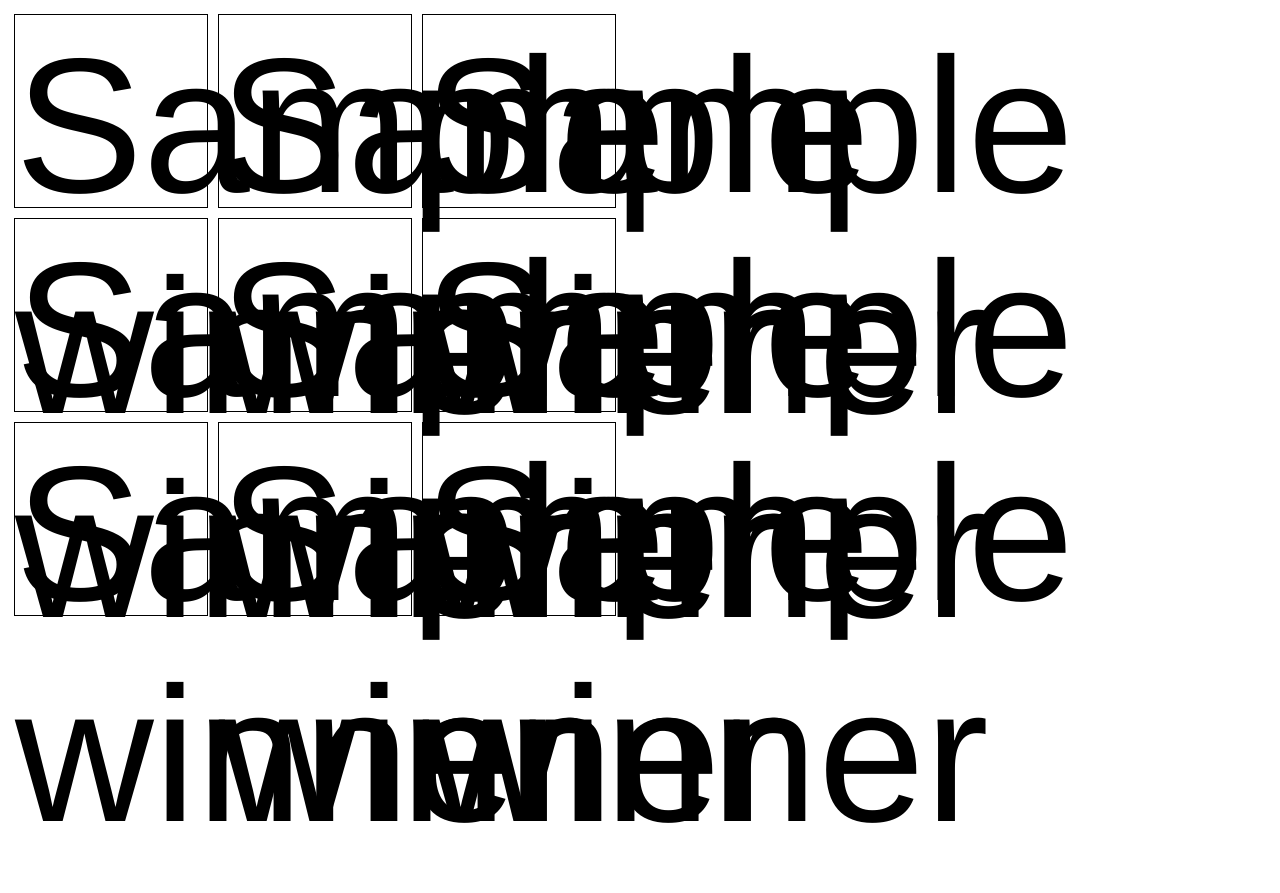
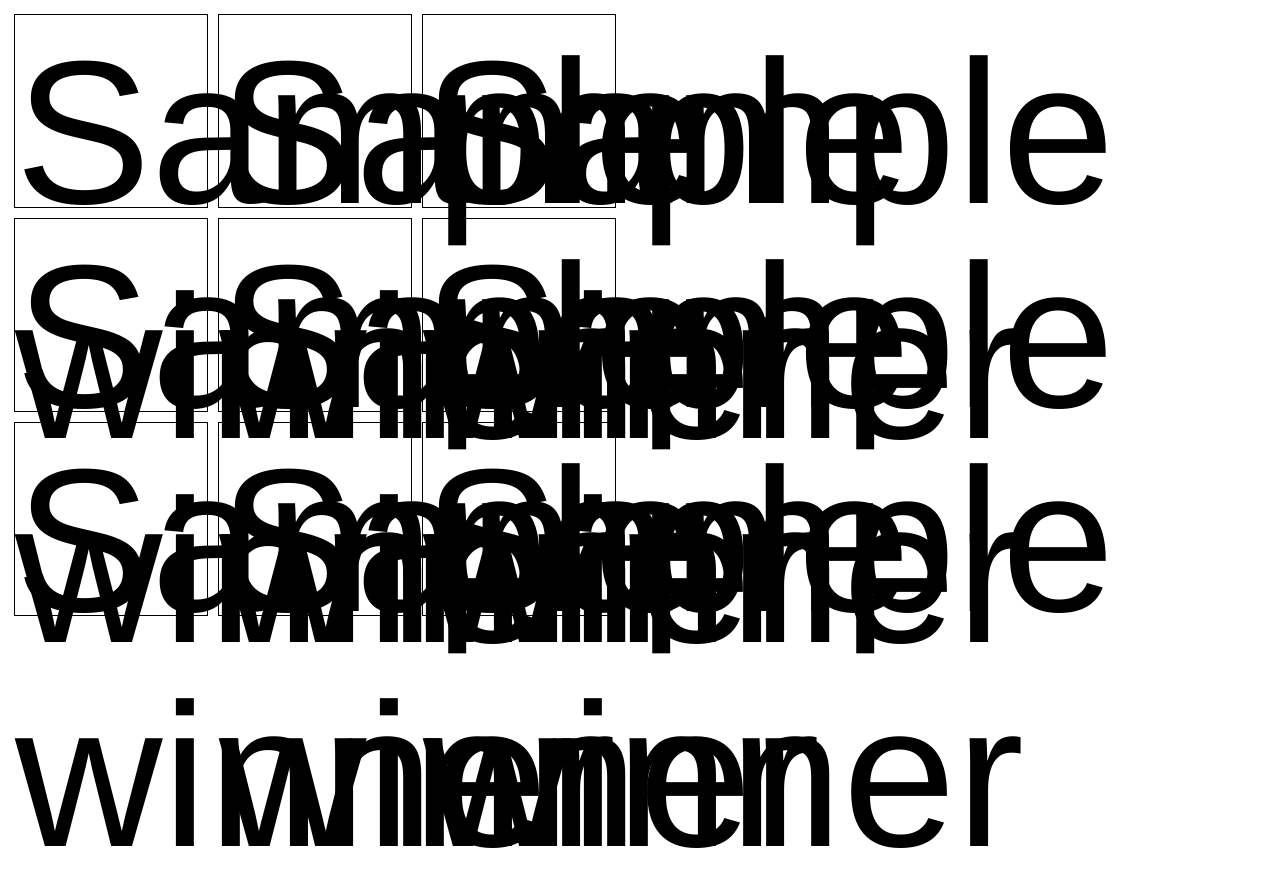
Before and after one commit to lunar-starlight/UVProjekt, a Django app: template game_site/ultimate_tic_tac_toe/templates/ultimate_tic_tac_toe/game.html in a window 1280 px wide. Before the commit the page ends 823 px from the top, so only its background shows below. Run offline with Django 3.2, Linux system fonts and the light colour scheme; the template is opened without the code that fills it: most values are stand-ins (such as "Sample title", 1, 10 or a date in 2020).

Commit message:
Adjust font size

```diff
--- a/game_site/tic_tac_toe/static/tic_tac_toe/style.css
+++ b/game_site/tic_tac_toe/static/tic_tac_toe/style.css
@@ -2,7 +2,7 @@
     border: 1px solid black;
     width: 60px;
     height: 60px;
-    font-size: 60px;
+    font-size: 64px;
     font-family: Helvetica, sans-serif;
     color: black;
     text-align: center;
@@ -20,5 +20,5 @@ a.ttt_link {
     margin: 3px;
     width: 192px;
     height: 192px;
-    font-size: 192px;
+    font-size: 204px;
 }
```
